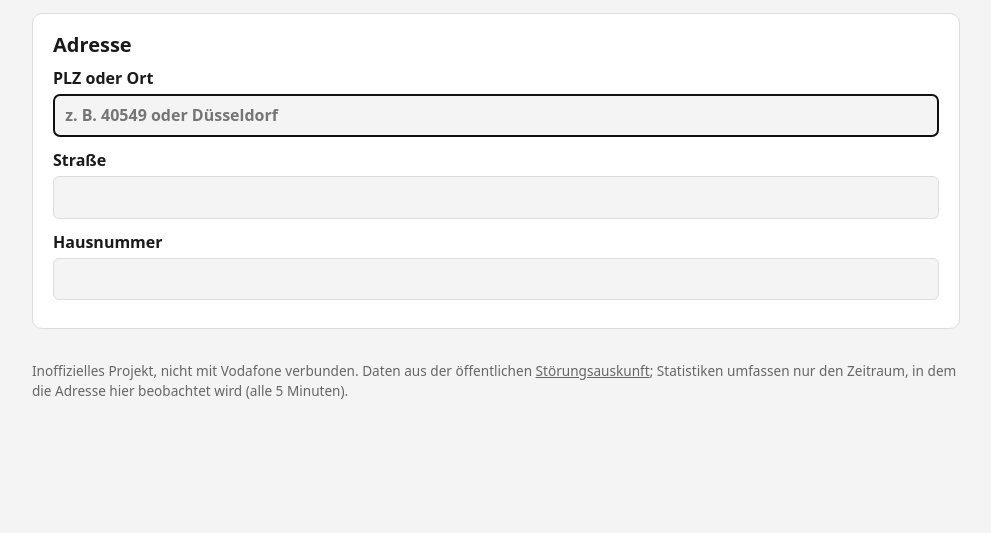
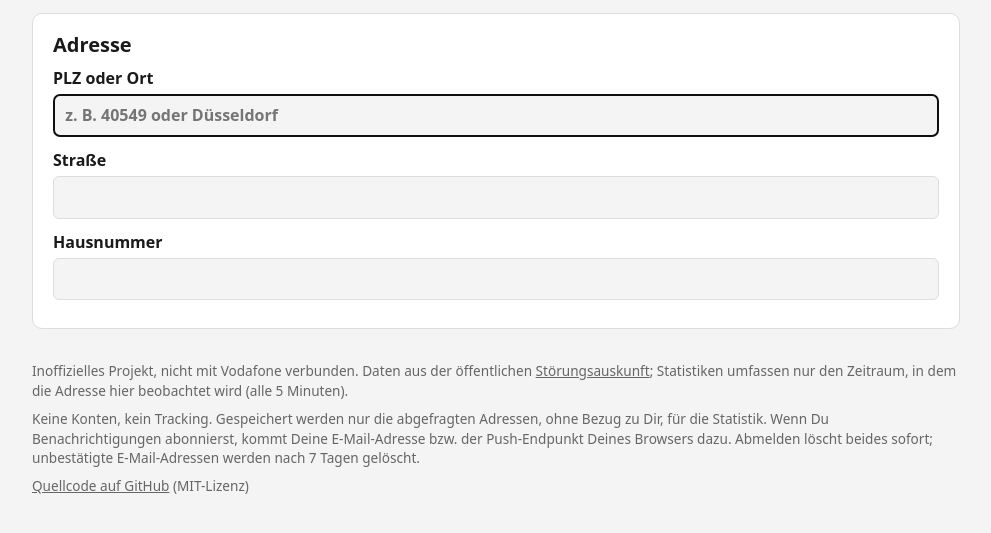
Before and after one commit to boredland/vodafone, a website: page public/index.html in a window 1280 px wide. Shown: the part 113-646 px from the top of the page, without its empty margins (144-1135 px from the left). Drawn offline with Linux system fonts and the light colour scheme.

Commit message:
Add MIT license, privacy note and source link

```diff
--- a/package.json
+++ b/package.json
@@ -1,6 +1,7 @@
 {
   "name": "vodafone-stoerungen",
   "version": "1.0.0",
+  "license": "MIT",
   "scripts": {
     "dev": "wrangler dev",
     "deploy": "wrangler d1 migrations apply DB --remote && wrangler deploy",
--- a/public/index.html
+++ b/public/index.html
@@ -97,9 +97,17 @@
 		</main>
 
 		<footer class="muted small">
-			Inoffizielles Projekt, nicht mit Vodafone verbunden. Daten aus der öffentlichen
-			<a href="https://www.vodafone.de/stoerung/validate">Störungsauskunft</a>; Statistiken umfassen nur den Zeitraum, in dem
-			die Adresse hier beobachtet wird (alle 5 Minuten).
+			<p>
+				Inoffizielles Projekt, nicht mit Vodafone verbunden. Daten aus der öffentlichen
+				<a href="https://www.vodafone.de/stoerung/validate">Störungsauskunft</a>; Statistiken umfassen nur den Zeitraum, in dem
+				die Adresse hier beobachtet wird (alle 5 Minuten).
+			</p>
+			<p>
+				Keine Konten, kein Tracking. Gespeichert werden nur die abgefragten Adressen, ohne Bezug zu Dir, für die Statistik.
+				Wenn Du Benachrichtigungen abonnierst, kommt Deine E-Mail-Adresse bzw. der Push-Endpunkt Deines Browsers dazu. Abmelden
+				löscht beides sofort; unbestätigte E-Mail-Adressen werden nach 7 Tagen gelöscht.
+			</p>
+			<p><a href="https://github.com/boredland/vodafone">Quellcode auf GitHub</a> (MIT-Lizenz)</p>
 		</footer>
 	</body>
 </html>
--- a/public/style.css
+++ b/public/style.css
@@ -309,6 +309,10 @@ footer {
 	margin: 2rem 0 1rem;
 }
 
+footer p {
+	margin: 0 0 0.5rem;
+}
+
 footer a {
 	color: inherit;
 }
```
Also changed, not shown: README.md, 1 other file.
